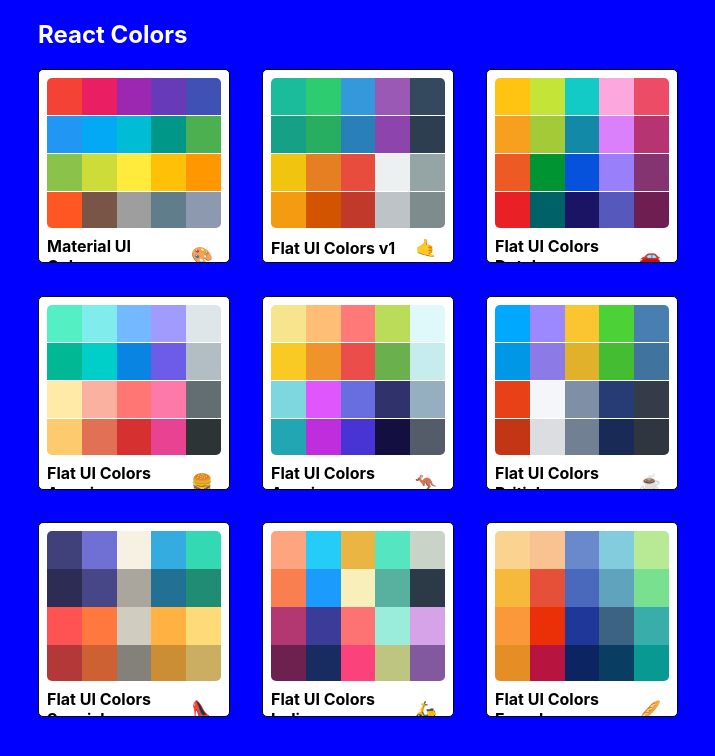
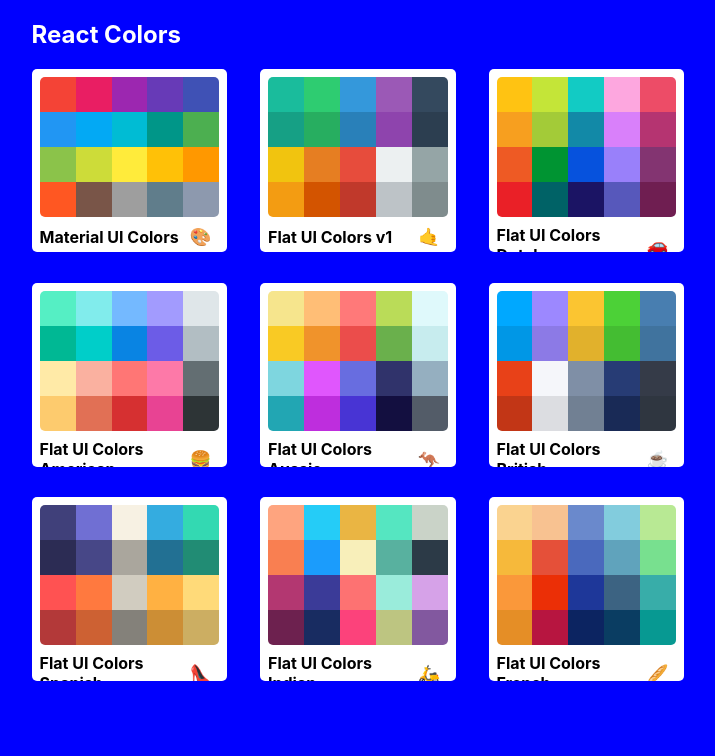
Before and after one commit to SebastianOraczek/React_Color_Palettes_PROJECT, a React (Create React App) app: page / in a window 1280 px wide. Shown: the top 756 px of the page, without its empty margins (282-997 px from the left). Built offline with nearby package versions, Linux system fonts and the light colour scheme.

Commit message:
Color Palettes Project

```diff
--- a/src/App.js
+++ b/src/App.js
@@ -3,6 +3,7 @@
 import seedColors from "./seedColors";
 import Palette from './Palette';
 import PaletteList from './PaletteList';
+import SingleColorPalette from './SingleColorPalette';
 import { generatePalette } from "./colorHelpers"
 
 class App extends Component {
@@ -16,11 +17,28 @@
     return (
       <div className="App">
         <Switch>
-          <Route exact path="/"
-            render={() => <PaletteList palettes={seedColors} />}
+          <Route
+            exact
+            path="/"
+            render={(routeProps) =>
+              <PaletteList palettes={seedColors} {...routeProps} />}
           />
-          <Route exact path="/palette/:id"
-            render={(routeProps) => <Palette palette={generatePalette(this.findPalette(routeProps.match.params.id))} />}
+          <Route
+            exact
+            path="/palette/:id"
+            render={(routeProps) =>
+              <Palette palette={generatePalette(this.findPalette(routeProps.match.params.id))} />
+            }
+          />
+          <Route
+            exact
+            path="/palette/:paletteId/:colorId"
+            render={(routeProps) =>
+              <SingleColorPalette
+                palette={generatePalette(this.findPalette(routeProps.match.params.paletteId))}
+                colorId={routeProps.match.params.colorId}
+              />
+            }
           />
         </Switch>
       </div>
--- a/src/ColorBox.js
+++ b/src/ColorBox.js
@@ -1,8 +1,9 @@
 import React, { Component } from 'react';
+import { Link } from "react-router-dom";
 import { CopyToClipboard } from 'react-copy-to-clipboard';
 import "./ColorBox.css"
 
-class ColorBoxes extends Component {
+class ColorBoxe extends Component {
     constructor(props) {
         super(props);
         this.state = { copied: false };
@@ -18,7 +19,7 @@
     };
 
     render() {
-        const { name, background } = this.props;
+        const { name, background, paletteId, id, showLink } = this.props;
         const { copied } = this.state;
 
         return (
@@ -39,10 +40,14 @@
                         <button className="copy-button">COPY</button>
                     </CopyToClipboard>
                 </div>
-                <span className="see-more">MORE</span>
+                {showLink && (
+                    <Link to={`/palette/${paletteId}/${id}`}>
+                        <span className="see-more">MORE</span>
+                    </Link>
+                )}
             </div >
         );
     }
 }
 
-export default ColorBoxes;
+export default ColorBoxe;
--- a/src/MiniPalette.js
+++ b/src/MiniPalette.js
@@ -4,7 +4,6 @@
 const styles = {
     root: {
         backgroundColor: "white",
-        border: "1px solid black",
         borderRadius: "5px",
         padding: "0.5rem",
         position: "relative",
@@ -13,7 +12,7 @@
 
     },
     colors: {
-        height: "150px",
+        height: "140px",
         width: "100%",
         borderRadius: "5px",
         overflow: "hidden"
@@ -38,14 +37,14 @@
         display: "inline-block",
         margin: "0 auto",
         position: "relative",
-        marginBottom: "-3.5px"
+        marginBottom: "-4px"
     }
 };
 
 
 class MiniPalette extends Component {
     render() {
-        const { classes, paletteName, emoji, colors } = this.props;
+        const { classes, paletteName, emoji, colors, handleClick } = this.props;
         const miniColorBoxes = colors.map(color => (
             <div
                 className={classes.miniColor}
@@ -53,13 +52,14 @@
                 key={color.name}
             />
         ));
+
         return (
-            <div className={classes.root}>
+            <div className={classes.root} onClick={handleClick}>
                 <div className={classes.colors}>
                     {miniColorBoxes}
                 </div>
-                <h5 className={classes.title}>{
-                    paletteName} <span className={classes.emoji}>{emoji}</span>
+                <h5 className={classes.title}>
+                    {paletteName} <span className={classes.emoji}>{emoji}</span>
                 </h5>
             </div>
         )
--- a/src/Palette.js
+++ b/src/Palette.js
@@ -20,13 +20,16 @@
     };
 
     render() {
-        const { colors, paletteName, emoji } = this.props.palette;
+        const { colors, paletteName, emoji, id } = this.props.palette;
         const { level, format } = this.state;
         const colorBoxes = colors[level].map(color => (
             <ColorBox
                 background={color[format]}
                 name={color.name}
+                id={color.id}
+                paletteId={id}
                 key={color.id}
+                showLink={true}
             />
         ));
 
--- a/src/PaletteList.js
+++ b/src/PaletteList.js
@@ -12,11 +12,11 @@
         margin: "0"
     },
     container: {
-        width: "50%",
+        width: "51%",
         display: "flex",
         alignItems: "flex-start",
         flexDirection: "column",
-        flexWrap: "wrap"
+        flexWrap: "wrap",
     },
     nav: {
         display: "flex",
@@ -34,9 +34,12 @@
 };
 
 class PaletteList extends Component {
+    goToPalette(id) {
+        this.props.history.push(`/palette/${id}`);
+    };
+
     render() {
         const { palettes, classes } = this.props;
-
         return (
             <div className={classes.root}>
                 <div className={classes.container}>
@@ -45,7 +48,11 @@
                     </nav>
                     <div className={classes.palettes}>
                         {palettes.map(palette => (
-                            <MiniPalette {...palette} />
+                            <MiniPalette
+                                {...palette}
+                                key={palette.id}
+                                handleClick={() => this.goToPalette(palette.id)}
+                            />
                         ))}
                     </div>
                 </div>
--- /dev/null
+++ b/src/SingleColorPalette.js
@@ -0,0 +1,43 @@
+import React, { Component } from 'react';
+import ColorBox from './ColorBox';
+
+class SingleColorPalette extends Component {
+    constructor(props) {
+        super(props);
+        this._shades = this.gatherShades(this.props.palette, this.props.colorId);
+    };
+
+    gatherShades(palette, colorToFilterBy) {
+        let shades = [];
+        const allColors = palette.colors;
+
+        for (let key in allColors) {
+            shades = shades.concat(
+                allColors[key].filter(color => color.id === colorToFilterBy)
+            );
+        };
+
+        return shades.slice(1);
+    };
+
+    render() {
+        const colorBoxes = this._shades.map(color => (
+            <ColorBox
+                key={color.name}
+                name={color.name}
+                background={color.hex}
+            />
+        ))
+
+        return (
+            <div className="Palette">
+                <h1>Single Color Palette</h1>
+                <div className="Palette-colors">
+                    {colorBoxes}
+                </div>
+            </div>
+        );
+    }
+}
+
+export default SingleColorPalette;
```
